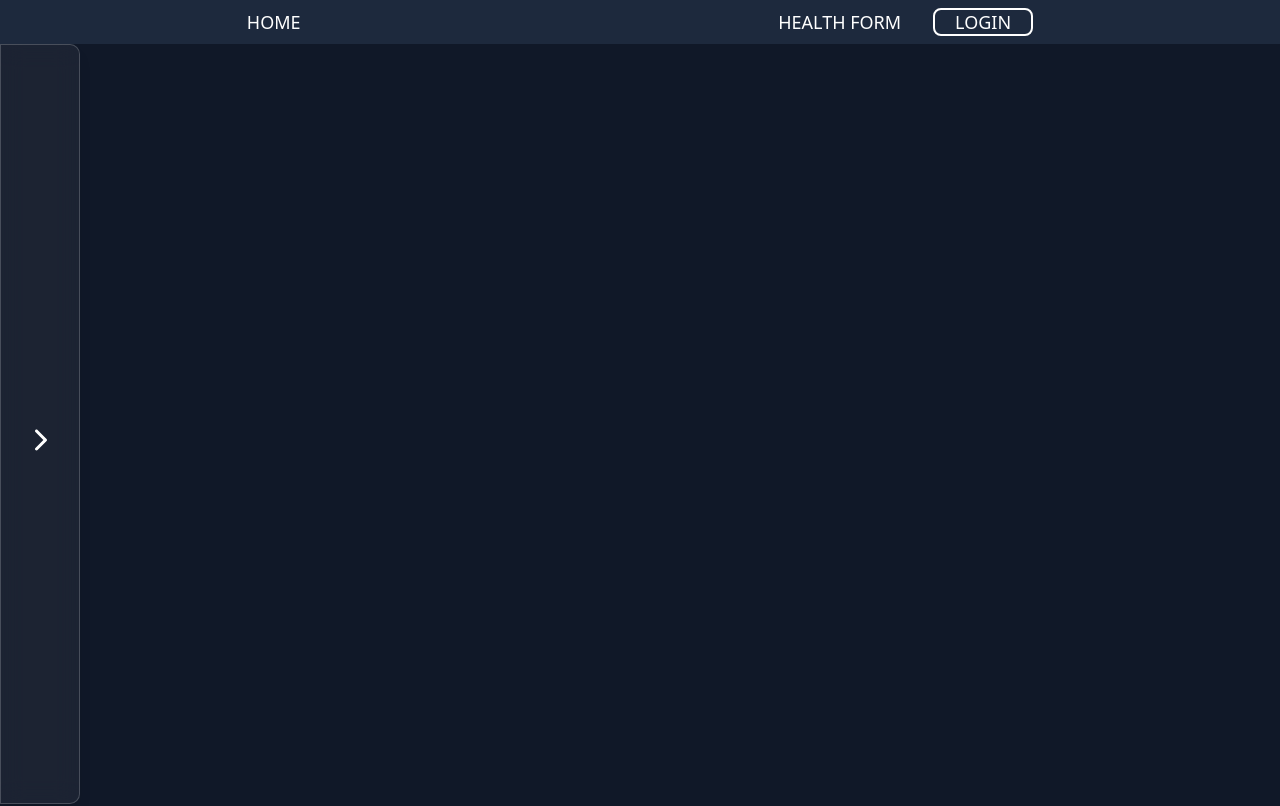
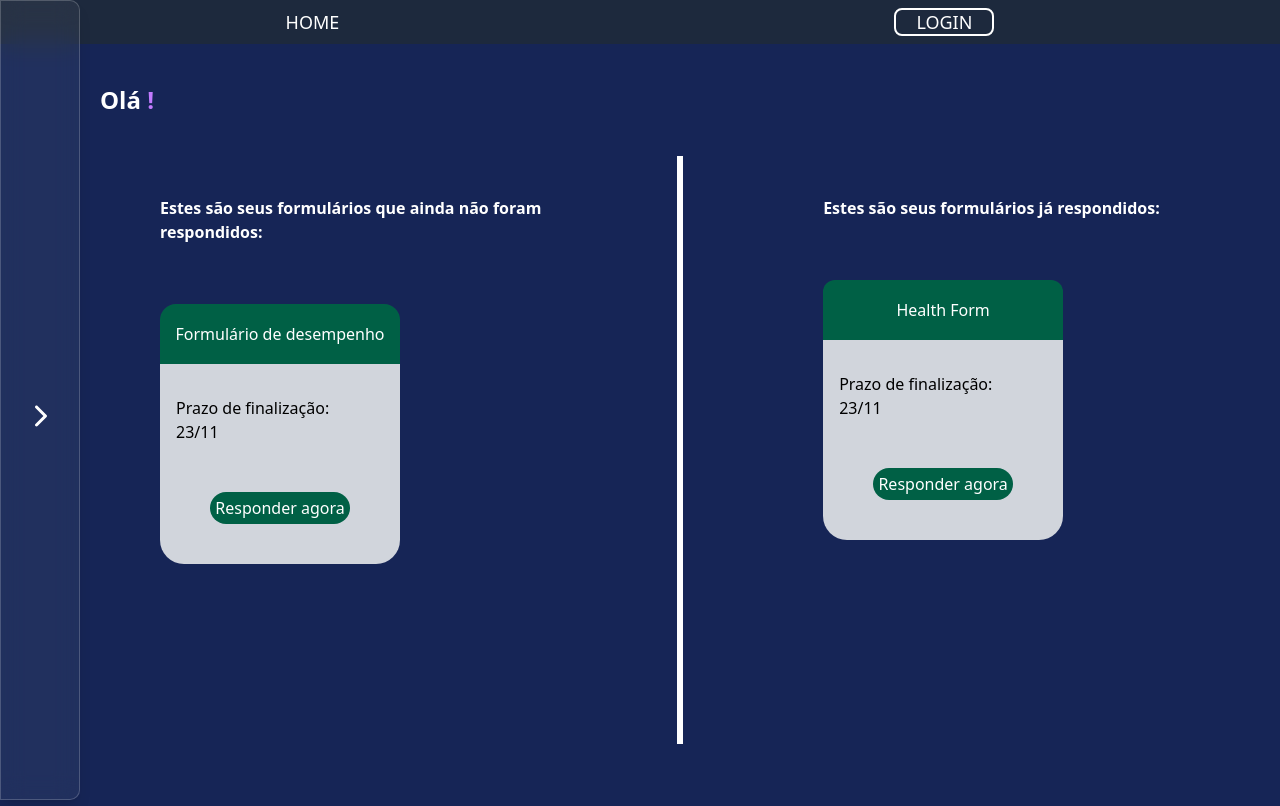
Before and after one commit to Grupo-FIAP-Antonio-Felipe-e-Joao-Vitor/GS2-site, a React app in the folder frontend/: page / in a window 1280 px wide. Shown: the top 806 px of the page. Built offline with nearby package versions, Linux system fonts and the light colour scheme; the HTML template or start-up script is replaced by a standard one.

Commit message:
feat(frontend): criando home

```diff
--- a/frontend/src/App.jsx
+++ b/frontend/src/App.jsx
@@ -20,11 +20,11 @@ function App() {
 
       <Header user={user} setUser={setUser}/>
 
-      <main >
+      <main>
 
         <Routes>
 
-          <Route path="/" element={<Dashboard />}/>
+          <Route path="/" element={<Dashboard user={user}/>}/>
           <Route path="/cadastro" element={<Cadastro />}/>
           <Route path="/login" element={<Login setUser={setUser}/>}/>
           <Route path="/HealthForm" element={<HealthForm user={user}/>}/>
--- a/frontend/src/components/Aside.jsx
+++ b/frontend/src/components/Aside.jsx
@@ -5,30 +5,35 @@ const Aside = ({ user }) => {
   const navigate = useNavigate();
 
   return (
-    <aside className="relative group flex-col justify-center text-center gap-3 bg-white/5 backdrop-blur-md border border-white/20 shadow-lg h-[95vh] w-20 hover:w-60 rounded-r-[10px] transition-all duration-650 overflow-hidden">
+    <aside className=" fixed top-0 group flex-col justify-center text-center gap-3 bg-white/5 backdrop-blur-md border border-white/20 shadow-lg h-screen w-20 hover:w-60 rounded-r-[10px] transition-all duration-650 overflow-hidden z-100">
+
+        <h2 className="text-white text-2xl mt-3 opacity-0 group-hover:opacity-100 transition-all duration-300 whitespace-nowrap">
+            {user?.empresa}
+        </h2>
+
         <section className="flex flex-col items-center justify-center text-center gap-5">
             <div
-          className="mt-10 group flex justify-center items-center h-7 w-40 border rounded-2xl border-gray-300 hover:bg-gray-300 hover:cursor-pointer opacity-0 group-hover:opacity-100 transition-all duration-300 delay-200 whitespace-nowrap"
+              className="mt-20 group flex justify-center items-center h-7 w-40 border rounded-2xl border-gray-300 hover:bg-gray-300 text-white hover:text-black hover:cursor-pointer opacity-0 group-hover:opacity-100 transition-all duration-300 whitespace-nowrap"
             >
-          <p className="text-white hover:text-black font-bold opacity-0 group-hover:opacity-100 transition-all duration-300 delay-200 whitespace-nowrap">
+              <p className=" font-bold whitespace-nowrap">
                 Formulários
               </p>
             </div>
 
-        <div className="group flex justify-center items-center h-7 w-40 border rounded-2xl border-gray-300 hover:bg-gray-300 hover:cursor-pointer opacity-0 group-hover:opacity-100 transition-all duration-300 delay-200 whitespace-nowrap">
-          <p className="text-white hover:text-black font-bold opacity-0 group-hover:opacity-100 transition-all duration-300 delay-200 whitespace-nowrap">
+            <div className="group flex justify-center items-center h-7 w-40 border rounded-2xl border-gray-300 hover:bg-gray-300 text-white hover:text-black hover:cursor-pointer opacity-0 group-hover:opacity-100 transition-all duration-300 whitespace-nowrap">
+              <p className=" font-bold whitespace-nowrap">
                 Recomendações
               </p>
             </div>
 
-        <div className="group flex justify-center items-center h-7 w-40 border rounded-2xl border-gray-300 hover:bg-gray-300 hover:cursor-pointer opacity-0 group-hover:opacity-100 transition-all duration-300 delay-200 whitespace-nowrap">
-          <p className="text-white hover:text-black font-bold opacity-0 group-hover:opacity-100 transition-all duration-300 delay-200 whitespace-nowrap">
+            <div className="group flex justify-center items-center h-7 w-40 border rounded-2xl border-gray-300 hover:bg-gray-300 hover:text-black text-white hover:cursor-pointer opacity-0 group-hover:opacity-100 transition-all duration-300 whitespace-nowrap">
+              <p className="font-bold whitespace-nowrap">
                 Salas de reunião
               </p>
             </div>
 
-        <div className="group flex justify-center items-center h-7 w-40 border rounded-2xl border-gray-300 hover:bg-gray-300 hover:cursor-pointer opacity-0 group-hover:opacity-100 transition-all duration-300 delay-200 whitespace-nowrap">
-          <p className="text-white hover:text-black font-bold opacity-0 group-hover:opacity-100 transition-all duration-300 delay-200 whitespace-nowrap">
+            <div className="group flex justify-center items-center h-7 w-40 border rounded-2xl border-gray-300 hover:bg-gray-300 text-white hover:text-black hover:cursor-pointer opacity-0 group-hover:opacity-100 transition-all duration-300 whitespace-nowrap">
+              <p className=" font-bold whitespace-nowrap">
                 Ver Perfil
               </p>
             </div>
--- a/frontend/src/components/Header.jsx
+++ b/frontend/src/components/Header.jsx
@@ -13,9 +13,6 @@ const Header = ({ user, setUser }) => {
         <Link to="/" className="uppercase text-lg">Home</Link>
 
         <ul className="flex space-x-8 items-center">
-          <li className="list-none uppercase text-lg">
-            <Link to="/HealthForm">Health form</Link>
-          </li>
           <li className="list-none uppercase text-lg relative">
             {!user && (
               <Link
--- a/frontend/src/components/Profile.jsx
+++ b/frontend/src/components/Profile.jsx
@@ -20,19 +20,19 @@ const Profile = ({ user, setUser }) => {
       {/* caixa principal */}
       <div className="bg-white z-20 h-fit min-w-60 w-fit p-2 rounded-2xl shadow-2xl shadow-gray-500 border-2 border-gray-600 flex flex-col justify-center px-4">
 
-        <li className="flex justify-between gap-2 list-none text-gray-800 uppercase font-bold">
+        <li className="flex gap-2 list-none text-gray-800 uppercase font-bold">
             Nome: <span className="text-gray-800 normal-case font-semibold"> { user.nome }</span>
         </li>
 
-        <li className="flex justify-between gap-2 list-none text-gray-800 uppercase font-bold">
+        <li className="flex gap-2 list-none text-gray-800 uppercase font-bold">
             Empresa: <span className="text-gray-800 normal-case font-semibold"> { user.empresa }</span>
         </li>
 
-        <li className="flex justify-between gap-2 list-none text-gray-800 uppercase font-bold">
+        <li className="flex gap-2 list-none text-gray-800 uppercase font-bold">
             Atuação: <span className="text-gray-800 normal-case font-semibold"> { user.atuacao }</span>
         </li>
 
-        <li className="flex justify-between gap-2 list-none text-gray-800 uppercase font-bold">
+        <li className="flex gap-2 list-none text-gray-800 uppercase font-bold">
             Email: <span className="text-gray-800 normal-case font-semibold"> { user.email }</span>
         </li>
 
--- a/frontend/src/routes/Dashboard.jsx
+++ b/frontend/src/routes/Dashboard.jsx
@@ -1,10 +1,62 @@
 import Aside from "../components/Aside"
+import { Link } from "react-router-dom"
 
 const Home = ({user}) => {
 
   return (
-    <main className="bg-gray-900 h-screen">
-      <Aside/>
+    <main className="flex bg-blue-950 h-screen pb-10">
+      <Aside user={user}/>
+
+      <h2 className="absolute text-white ml-25 mt-10 h-10 min-w-60 text-2xl font-bold">Olá <span className="text-purple-400">{user?.nome}!</span></h2>
+
+      <div className="flex justify-between w-full text-white ml-30 mt-13">
+
+        <section className="flex flex-col ml-10 mt-25 w-1/2">
+          <p className="font-bold">
+            Estes são seus formulários que ainda não foram respondidos:
+          </p>
+
+          <div className="flex flex-col bg-gray-300 mt-15 w-60 h-65 rounded-3xl">
+            <div className="flex justify-center items-center bg-emerald-800 w-full rounded-t-2xl h-15 ">
+              <p className="font-medium">Formulário de desempenho</p>
+            </div>
+
+            <div className="text-black text-left font-medium font mt-8 ml-4">
+              <p>Prazo de finalização:</p>
+              <p>23/11</p>
+            </div>
+            <div className="flex justify-center mt-12">
+              <Link to="" className="flex bg-emerald-800 w-35 h-8 justify-center items-center rounded-2xl font-medium hover:text-black">
+                Responder agora
+              </Link>
+            </div>
+          </div>
+        </section>
+
+        <div className=" bg-white w-2 m-15"></div>
+
+        <section className="flex flex-col ml-20 mt-25 w-1/2">
+          <p className="font-bold">
+            Estes são seus formulários já respondidos:
+          </p>
+
+          <div className="flex flex-col bg-gray-300 mt-15 w-60 h-65 rounded-3xl">
+            <div className="flex justify-center items-center bg-emerald-800 w-full rounded-t-xl h-15 ">
+              <p className="font-medium">Health Form</p>
+            </div>
+
+            <div className="text-black text-left font-medium font mt-8 ml-4">
+              <p>Prazo de finalização:</p>
+              <p>23/11</p>
+            </div>
+            <div className="flex justify-center mt-12">
+              <Link to="/HealthForm" className="flex bg-emerald-800 w-35 h-8 justify-center items-center rounded-2xl font-medium hover:text-black">
+                Responder agora
+              </Link>
+            </div>
+          </div>
+        </section>
+      </div>
     </main>
   )
 }
```
Lines whose indentation alone changed are shown as unchanged.
